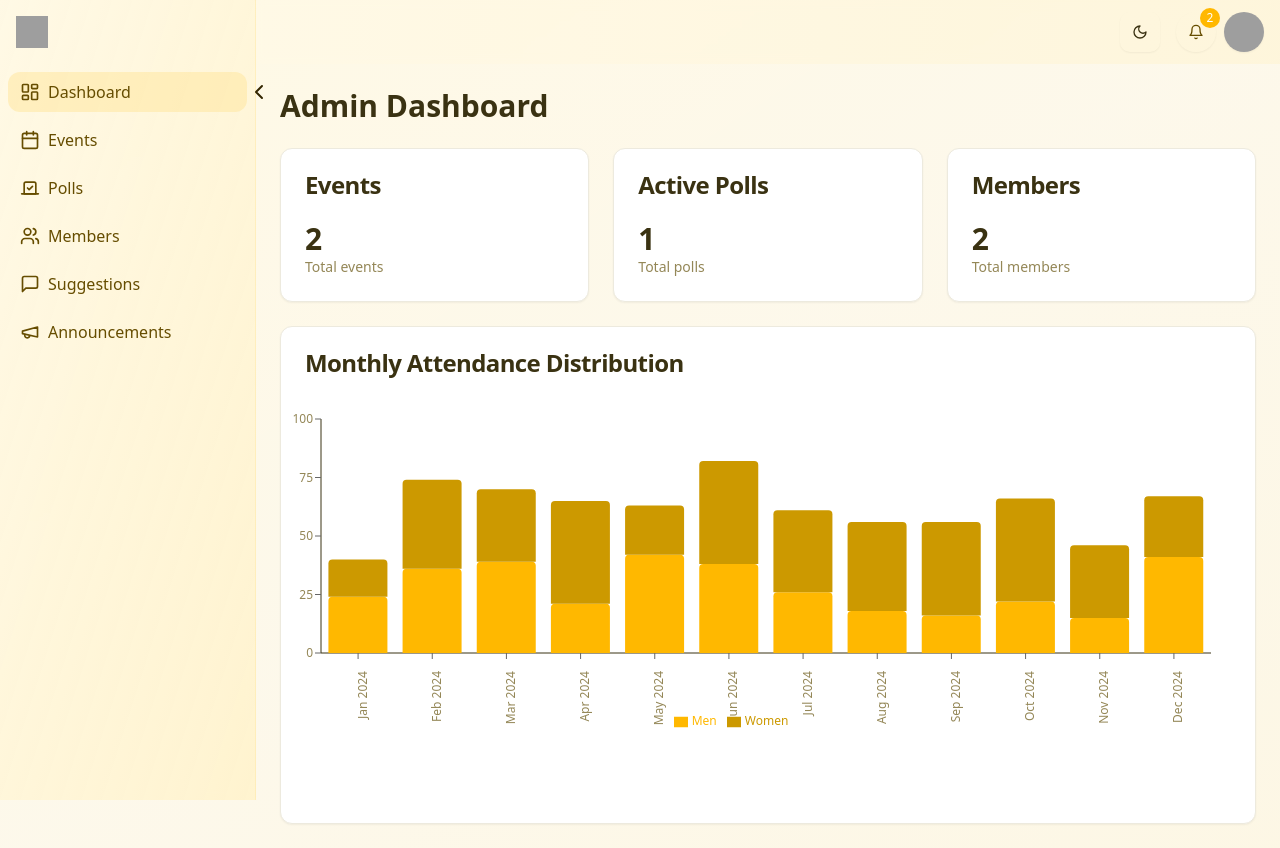
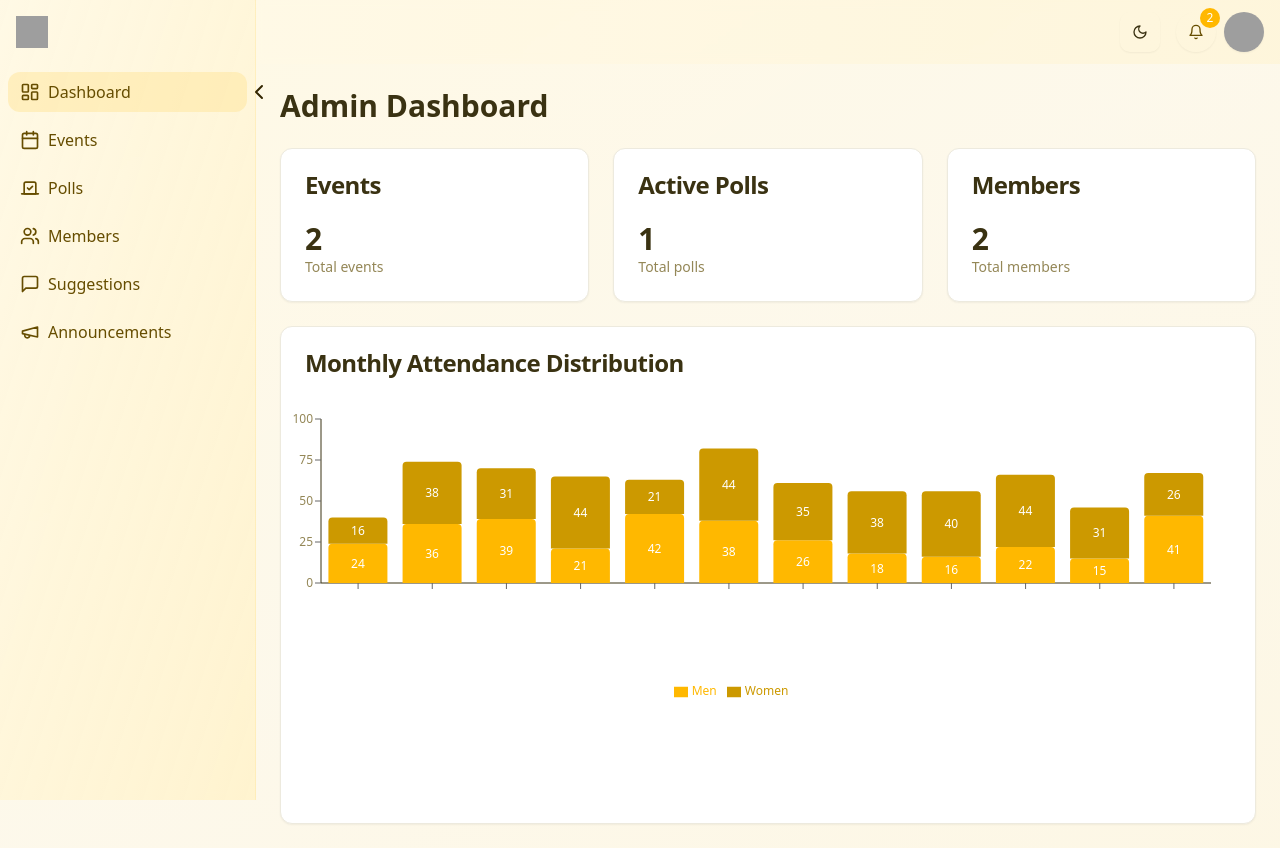
Before and after one commit to billionairedev24/youth-portal-harmony, a React (Vite) app: page /admin in a window 1280 px wide. Built offline with nearby package versions, Linux system fonts and the light colour scheme; grey boxes are pictures that could not be loaded.

Commit message:
Add chart legend positioning and labels
Updated the attendance chart to position the legend below the month-year label to prevent collapsing. Added labels to each bar on the chart for better clarity.
[skip gpt_engineer]

```diff
--- a/src/components/admin/attendance-charts.tsx
+++ b/src/components/admin/attendance-charts.tsx
@@ -3,7 +3,7 @@ import {
   ChartContainer,
   ChartTooltipContent,
 } from "@/components/ui/chart";
-import { BarChart, Bar, XAxis, YAxis, Tooltip, Legend, ResponsiveContainer } from "recharts";
+import { BarChart, Bar, XAxis, YAxis, Tooltip, Legend, ResponsiveContainer, LabelList } from "recharts";
 import { format, subMonths } from "date-fns";
 
 const generateLastTwelveMonthsData = () => {
@@ -41,13 +41,15 @@ export function AttendanceCharts() {
           <ResponsiveContainer width="100%" height="100%">
             <BarChart
               data={monthlyAttendanceData}
-              margin={{ top: 20, right: 20, left: -20, bottom: 70 }}
+              margin={{ top: 20, right: 20, left: -20, bottom: 100 }}
             >
               <XAxis
                 dataKey="month"
-                tick={{ fill: 'currentColor', angle: -90, textAnchor: 'end', dy: 10 }}
-                height={60}
+                tick={{ fill: 'currentColor', transform: 'rotate(-90)' }}
+                height={80}
                 axisLine={{ stroke: 'currentColor' }}
+                textAnchor="end"
+                interval={0}
               />
               <YAxis
                 tick={{ fill: 'currentColor' }}
@@ -57,21 +59,32 @@ export function AttendanceCharts() {
                 content={<ChartTooltipContent />}
                 cursor={false}
               />
-              <Legend />
+              <Legend
+                verticalAlign="bottom"
+                height={36}
+                wrapperStyle={{
+                  paddingTop: '20px',
+                  marginTop: '20px'
+                }}
+              />
               <Bar
                 dataKey="men"
                 name="Men"
                 fill="#FFB800"
                 radius={[4, 4, 0, 0]}
                 stackId="a"
-              />
+              >
+                <LabelList dataKey="men" position="center" fill="white" />
+              </Bar>
               <Bar
                 dataKey="women"
                 name="Women"
                 fill="#CC9900"
                 radius={[4, 4, 0, 0]}
                 stackId="a"
-              />
+              >
+                <LabelList dataKey="women" position="center" fill="white" />
+              </Bar>
             </BarChart>
           </ResponsiveContainer>
         </ChartContainer>
```
